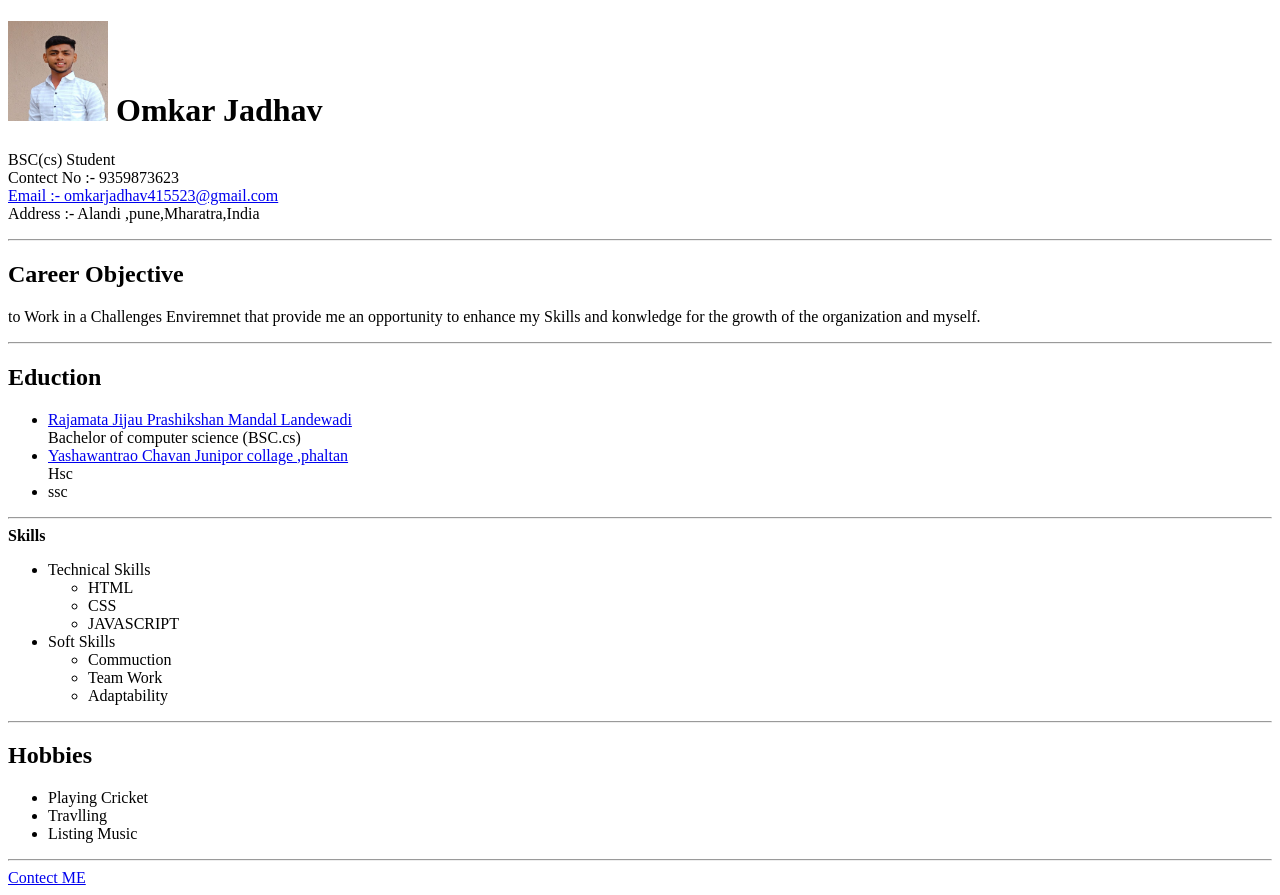
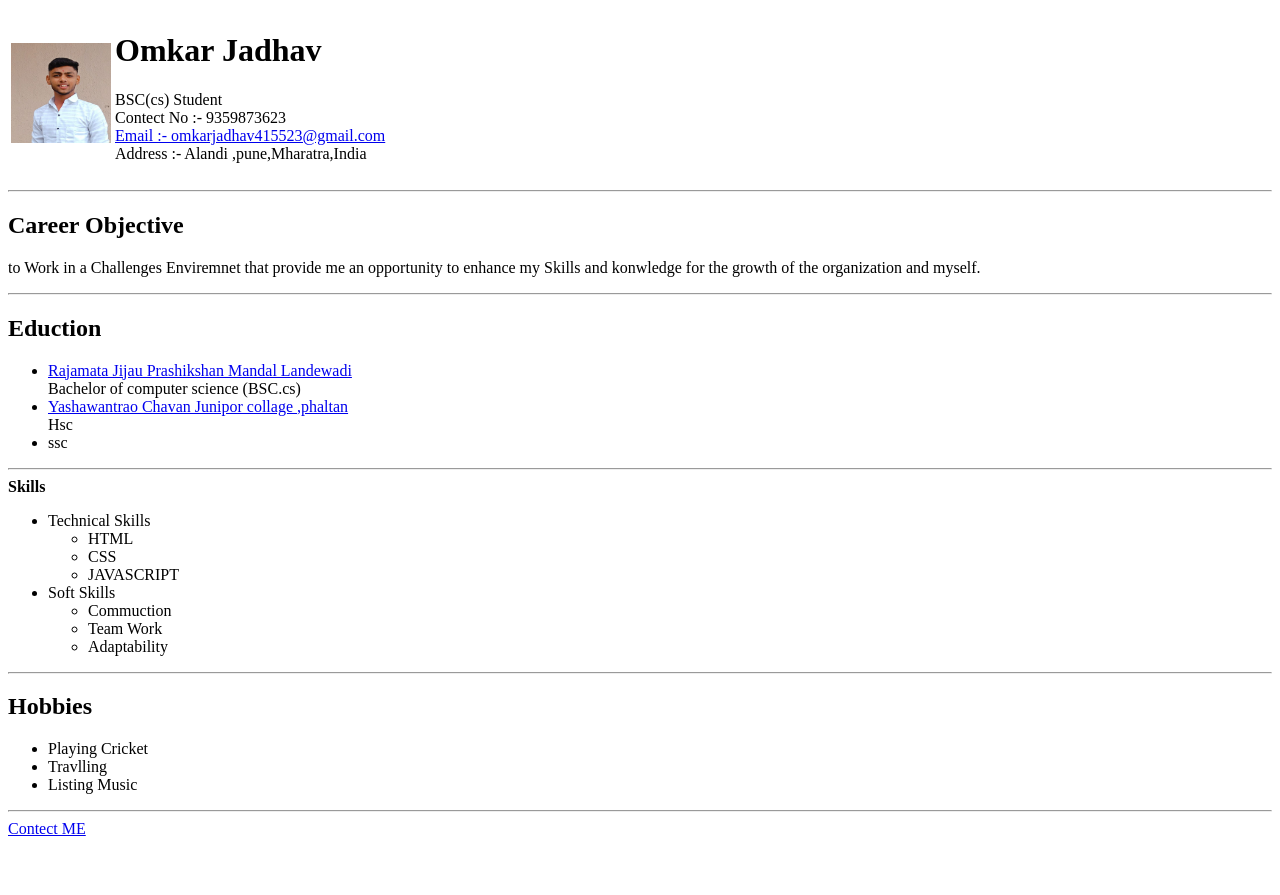
Before and after one commit to Omkar200583/Resume_Page, a plain HTML site: page index.html in a window 1280 px wide. After the commit the page ends 846 px from the top, so only its background shows below. Drawn offline with Linux system fonts and the light colour scheme.

Commit message:
Update index.html
Signed-off-by: Omkar200583 <omkarjadhav415523@gmail.com>

```diff
--- a/index.html
+++ b/index.html
@@ -9,16 +9,21 @@
 
 <body>
     <header>
-        <div>
-            <h1><img src="1000028141.jpg" alt="Profile Photo" width="100" height=" 100" Omkar Jadhav>
-                Omkar Jadhav</h1>
-            <p> BSC(cs) Student <br>
+        <table>
+          <tr>
+            <td>
+            <img src="1000028141.jpg" alt="Profile Photo" width="100" height=" 100" Omkar Jadhav>
+            </td>
+            <td>
+                <h1>Omkar Jadhav</h1>
+                 <p> BSC(cs) Student <br>
                 Contect No :- 9359873623 <br>
                 <a href="Email :- omkarjadhav415523@gmail.com"> Email :- omkarjadhav415523@gmail.com</a><br>
                 Address :- Alandi ,pune,Mharatra,India
             </p>
-
-        </div>
+            </td>
+          </tr>
+        </table>
         <hr>
     </header>
     <main>
@@ -79,4 +84,5 @@
     </footer>
 </body>
 
+
 </html>
```
